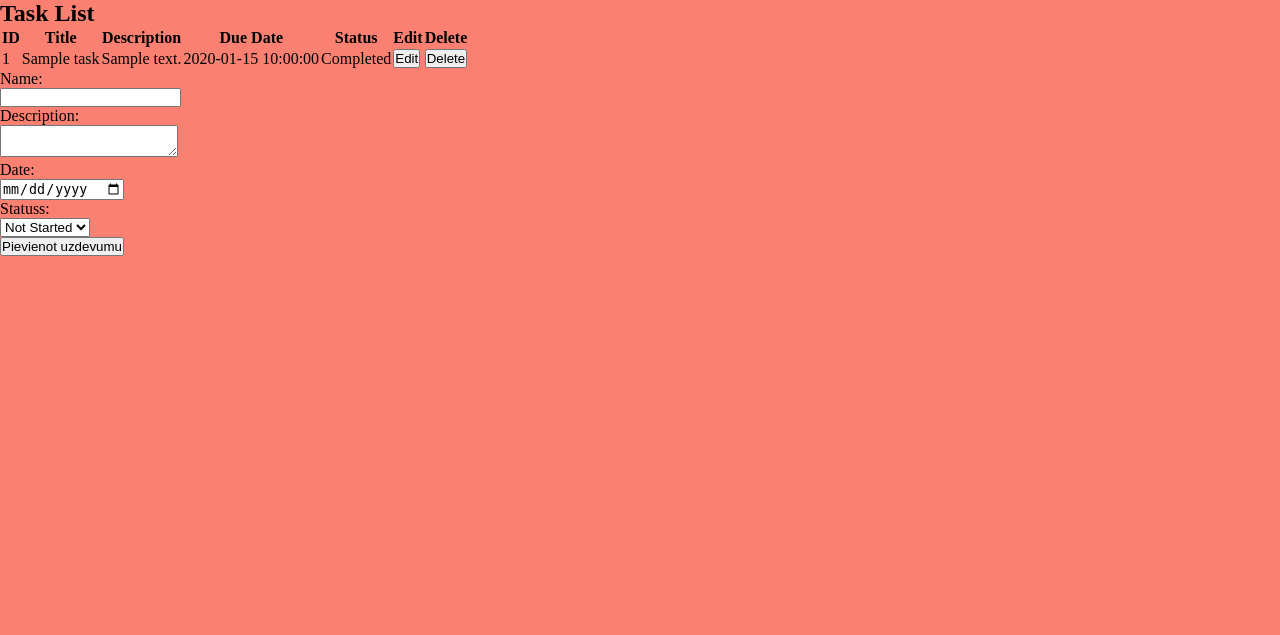
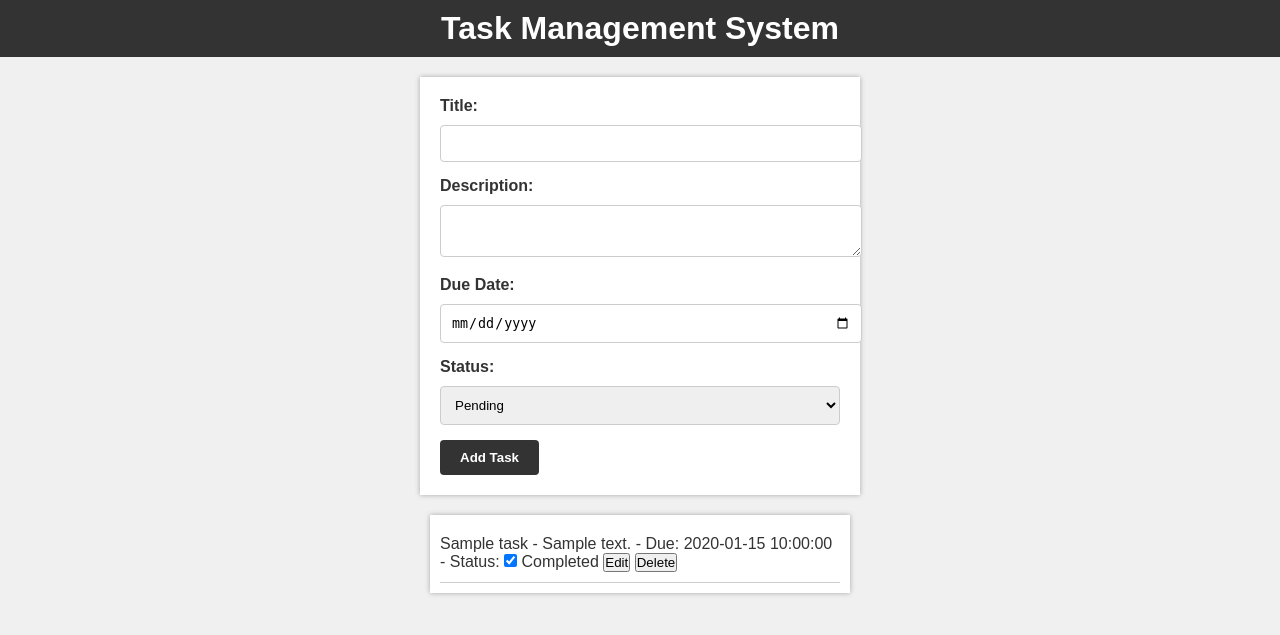
Before and after one commit to KristapsAB/Lapsins, a PHP site: page / in a window 1280 px wide. Shown: the top 635 px of the page. Run offline with PHP 8.4, Linux system fonts and the light colour scheme; tables that the repository leaves empty or names only in its code hold one stand-in row (values such as "Sample post").

Commit message:
Add files via upload

```diff
--- /dev/null
+++ b/get_tasks.php
@@ -0,0 +1,35 @@
+<?php
+// Establish a database connection
+$servername = "localhost"; // Replace with your MySQL server address
+$username = "root"; // Replace with your MySQL username
+$password = ""; // Replace with your MySQL password
+$dbname = "task_management"; // Replace with your database name
+
+$conn = new mysqli($servername, $username, $password, $dbname);
+
+// Check the connection
+if ($conn->connect_error) {
+    die("Connection failed: " . $conn->connect_error);
+}
+
+// Fetch tasks from the database (assuming you have a "tasks" table)
+$sql = "SELECT * FROM tasks";
+$result = $conn->query($sql);
+
+if ($result->num_rows > 0) {
+    echo '<ul>';
+    while ($row = $result->fetch_assoc()) {
+        $taskId = $row['id'];
+        $status = $row['status'];
+        $completed = ($status === 'Completed') ? 'checked' : '';
+
+        echo '<li>' . $row['title'] . ' - ' . $row['description'] . ' - Due: ' . $row['due_date'] . ' - Status: <input type="checkbox" class="status-checkbox" data-task-id="' . $taskId . '" ' . $completed . '> ' . $status . ' <button class="edit-button" data-task-id="' . $taskId . '">Edit</button> <button class="delete-button" data-task-id="' . $taskId . '">Delete</button></li>';
+    }
+    echo '</ul>';
+} else {
+    echo 'No tasks found.';
+}
+
+// Close the database connection
+$conn->close();
+?>
--- a/index.html
+++ b/index.html
@@ -1,43 +1,32 @@
 <!DOCTYPE html>
-<html>
+<html lang="en">
 <head>
-    <title>Uzdevumu pārvaldība</title>
-    <script src="https://ajax.googleapis.com/ajax/libs/jquery/3.5.1/jquery.min.js"></script>
-    <link rel="stylesheet" href="style.css">
+    <meta charset="UTF-8">
+    <meta name="viewport" content="width=device-width, initial-scale=1.0">
+    <script src="https://code.jquery.com/jquery-3.6.0.min.js"></script>
+    <title>Document</title>
 </head>
 <body>
-    <h2>Task List</h2>
-    <table id="task-table">
-        <thead>
-            <tr>
-                <th>ID</th>
-                <th>Title</th>
-                <th>Description</th>
-                <th>Due Date</th>
-                <th>Status</th>
-                <th>Edit</th>
-                <th>Delete</th>
-            </tr>
-        </thead>
-        <tbody>
-        </tbody>
-    </table>
     <form id="task-form">
-        <label for="title">Name:</label><br>
-        <input type="text" id="title" name="title"><br>
-        <label for="description">Description:</label><br>
+        <label for="title">Title:</label>
+        <input type="text" id="title" name="title" required><br>
+
+        <label for="description">Description:</label>
         <textarea id="description" name="description"></textarea><br>
-        <label for="due_date">Date:</label><br>
+
+        <label for="due_date">Due Date:</label>
         <input type="date" id="due_date" name="due_date"><br>
-        <label for="status">Statuss:</label><br>
+
+        <label for="status">Status:</label>
         <select id="status" name="status">
-            <option value="not_started">Not Started</option>
-            <option value="in_progress">In process</option>
-            <option value="completed">Finished</option>
+          <option value="Pending">Pending</option>
+          <option value="Completed">Completed</option>
+          <option value="In Progress">In Progress</option>
+          <option value="Canceled">Canceled</option>
         </select><br>
-        <input type="submit" value="Pievienot uzdevumu">
-    </form>
+      <script src="script.js"></script>
+        <input type="submit" value="Add Task">
+      </form>
 
-    <script src="script.js"></script>
 </body>
 </html>
--- /dev/null
+++ b/index.php
@@ -0,0 +1,38 @@
+<!DOCTYPE html>
+<html>
+<head>
+    <title>Task Management System</title>
+    <link rel="stylesheet" type="text/css" href="style.css">
+</head>
+<body>
+    <h1>Task Management System</h1>
+
+    <form id="task-form">
+        <label for="title">Title:</label>
+        <input type="text" id="title" name="title" required><br>
+
+        <label for="description">Description:</label>
+        <textarea id="description" name="description"></textarea><br>
+
+        <label for="due_date">Due Date:</label>
+        <input type="date" id="due_date" name="due_date"><br>
+
+        <label for="status">Status:</label>
+        <select id="status" name="status">
+            <option value="Pending">Pending</option>
+            <option value="Completed">Completed</option>
+            <option value="In Progress">In Progress</option>
+            <option value="Canceled">Canceled</option>
+        </select><br>
+
+        <input type="submit" value="Add Task">
+    </form>
+
+    <div id="task-list">
+        <!-- Tasks will be displayed here -->
+    </div>
+
+    <script src="https://code.jquery.com/jquery-3.6.0.min.js"></script>
+    <script src="script.js"></script>
+</body>
+</html>
--- a/style.css
+++ b/style.css
@@ -2,6 +2,103 @@
     padding:0;
     margin:0;
 }
-body{
-    background-color:salmon;
+/* Reset some default styles */
+body, h1, form {
+    margin: 0;
+    padding: 0;
 }
+
+body {
+    font-family: Arial, sans-serif;
+    background-color: #f0f0f0; /* Light gray background */
+    color: #333; /* Dark text color */
+}
+
+h1 {
+    background-color: #333; /* Dark gray background for the header */
+    color: #fff; /* White text color */
+    padding: 10px;
+    text-align: center;
+}
+
+form {
+    max-width: 400px;
+    margin: 20px auto;
+    padding: 20px;
+    background-color: #fff; /* White background for the form */
+    box-shadow: 0 0 5px rgba(0, 0, 0, 0.3); /* Box shadow for a card-like appearance */
+}
+
+label {
+    display: block;
+    font-weight: bold;
+    margin-bottom: 10px;
+}
+
+input[type="text"],
+textarea,
+select {
+    width: 100%;
+    padding: 10px;
+    margin-bottom: 15px;
+    border: 1px solid #ccc;
+    border-radius: 4px;
+}
+
+input[type="date"] {
+    width: 100%;
+    padding: 10px;
+    margin-bottom: 15px;
+    border: 1px solid #ccc;
+    border-radius: 4px;
+}
+
+input[type="submit"] {
+    background-color: #333; /* Dark gray background for the submit button */
+    color: #fff; /* White text color */
+    padding: 10px 20px;
+    border: none;
+    border-radius: 4px;
+    cursor: pointer;
+    font-weight: bold;
+}
+
+input[type="submit"]:hover {
+    background-color: #555; /* Darker gray on hover */
+}
+
+#task-list {
+    max-width: 400px;
+    margin: 20px auto;
+    padding: 10px;
+    background-color: #fff; /* White background for the task list */
+    box-shadow: 0 0 5px rgba(0, 0, 0, 0.3); /* Box shadow for a card-like appearance */
+}
+
+/* Customize the appearance of the task list */
+#task-list ul {
+    list-style-type: none;
+    padding: 0;
+}
+
+#task-list li {
+    border-bottom: 1px solid #ccc;
+    padding: 10px 0;
+}
+
+/* Define a color for different task statuses */
+.task-status-Pending {
+    color: #ff9900; /* Orange for Pending tasks */
+}
+
+.task-status-Completed {
+    color: #009933; /* Green for Completed tasks */
+}
+
+.task-status-InProgress {
+    color: #3366ff; /* Blue for In Progress tasks */
+}
+
+.task-status-Canceled {
+    color: #cc0000; /* Red for Canceled tasks */
+}
```
Also changed, not shown: add_task.php (added, +24 -0 lines), delete_task.php (added, +37 -0 lines), edit_task.php (added, +40 -0 lines), insert_task.php (added, +29 -0 lines), script.js (+89 -79 lines), update_status.php (added, +37 -0 lines).
